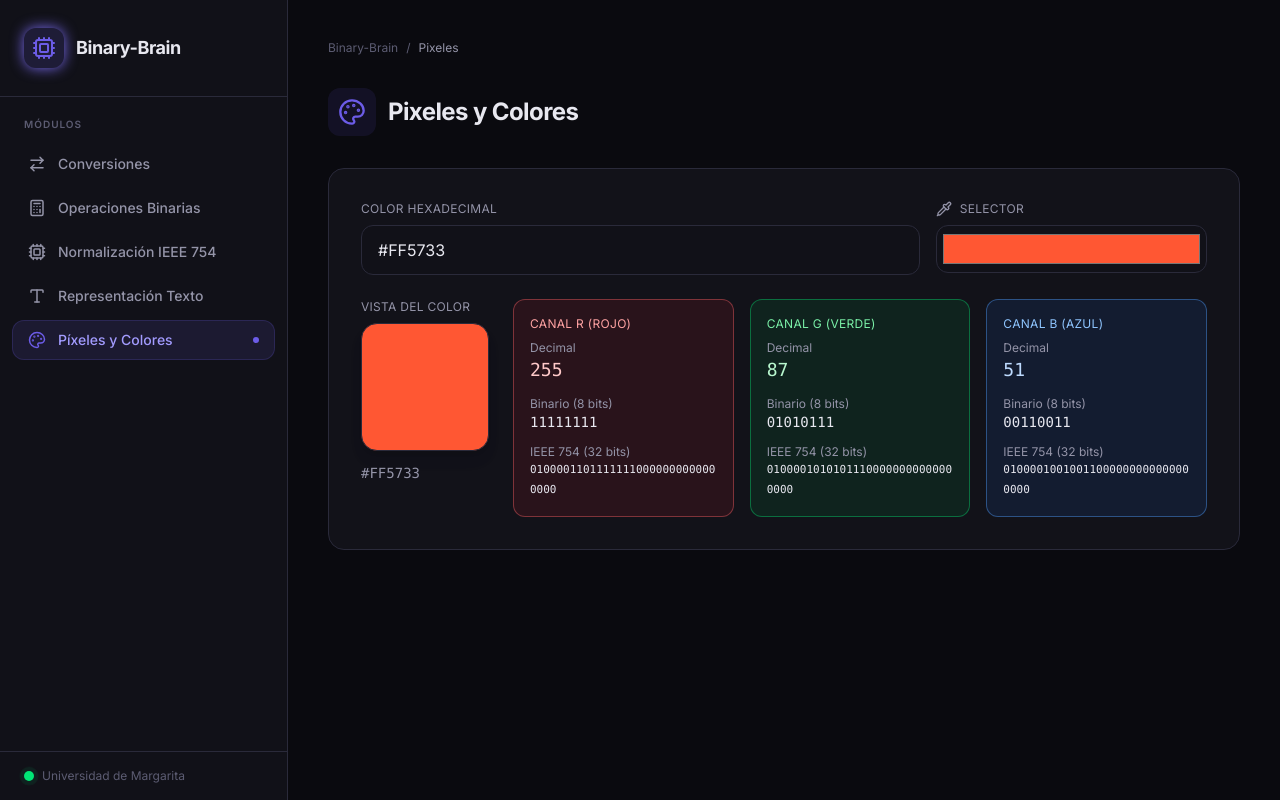
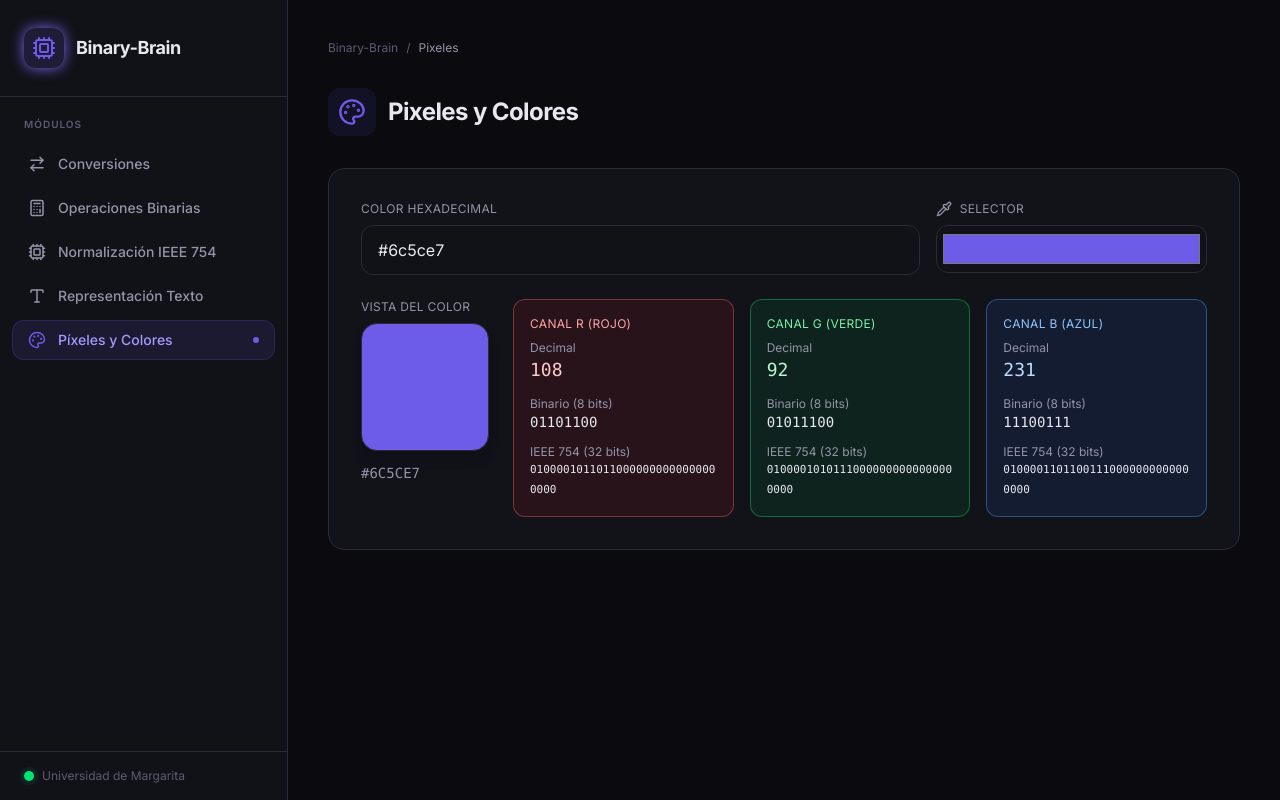
Before and after one commit to 0x-la1n/Binary-Brain, a React (Vite) app: page / in a window 1280 px wide. Both pictures are taken after a click on the button "Píxeles y Colores". Built offline with nearby package versions, Linux system fonts and the light colour scheme.

Commit message:
feat(modulo-pixeles): Actualizar los valores de color predeterminados en el componente ModuloPixeles.

```diff
--- a/src/components/modules/ModuloPixeles.jsx
+++ b/src/components/modules/ModuloPixeles.jsx
@@ -39,8 +39,8 @@ function buildChannelData(value) {
 }
 
 export default function ModuloPixeles() {
-  const [hexInput, setHexInput] = useState('#FF5733');
-  const [selectedColor, setSelectedColor] = useState('#FF5733');
+  const [hexInput, setHexInput] = useState('#6c5ce7');
+  const [selectedColor, setSelectedColor] = useState('#6c5ce7');
   const [error, setError] = useState('');
 
   useEffect(() => {
```
